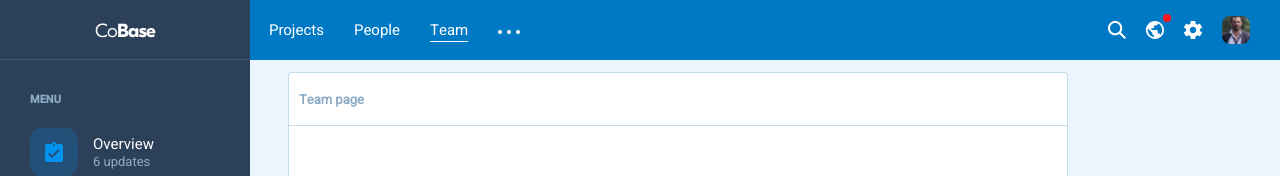
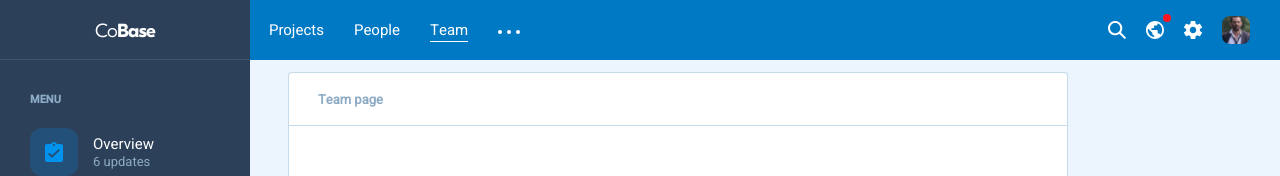
Before and after one commit to nlysenko/cobase-test, a React (Create React App) app in the folder apps/cobase-web/: page /cobase-test/team in a window 1280 px wide. Shown: the top 176 px of the page. Built offline with nearby package versions, Linux system fonts and the light colour scheme.

Commit message:
Fix bugs

```diff
--- a/apps/cobase-web/src/components/MainPage/MainPage.js
+++ b/apps/cobase-web/src/components/MainPage/MainPage.js
@@ -31,7 +31,6 @@ const useStyles = createUseStyles({
   },
 
   sideBarOpenInner: {
-    width: 1920,
     height: 960,
     backgroundColor: BgColor,
     padding: {
@@ -42,7 +41,6 @@ const useStyles = createUseStyles({
   },
 
   sideBarClosedInner: {
-    width: 1920,
     minHeight: 1200,
     backgroundColor: BgColor,
     padding: {
--- a/apps/cobase-web/src/shared/atoms/PageHeader.js
+++ b/apps/cobase-web/src/shared/atoms/PageHeader.js
@@ -15,7 +15,7 @@ const useStyles = createUseStyles({
     borderBottom: [1, 'solid', BotticelliColor],
     display: 'flex',
     alignItems: 'center',
-    paddingLeft: 10,
+    paddingLeft: 29,
   },
 
   title: {
--- a/apps/cobase-web/src/shared/molecules/Progress.js
+++ b/apps/cobase-web/src/shared/molecules/Progress.js
@@ -22,7 +22,6 @@ import {
 
 const useStyles = createUseStyles({
   progressBar: {
-    marginBottom: 'auto',
     padding: {
       top: 10,
       left: 30,
```
